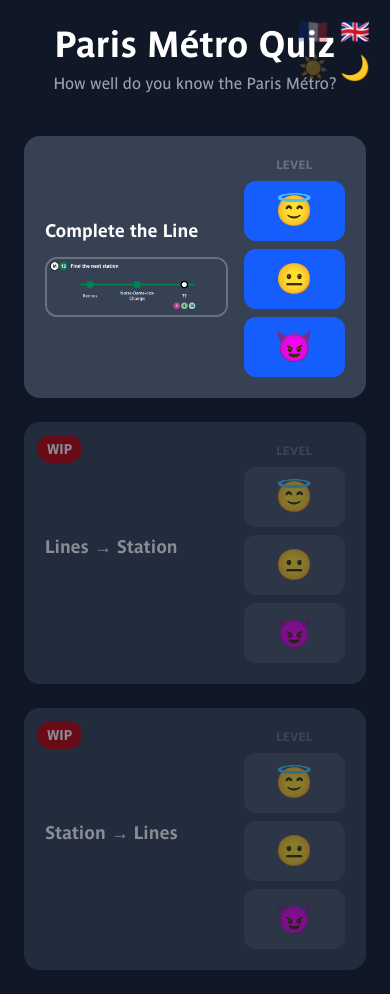
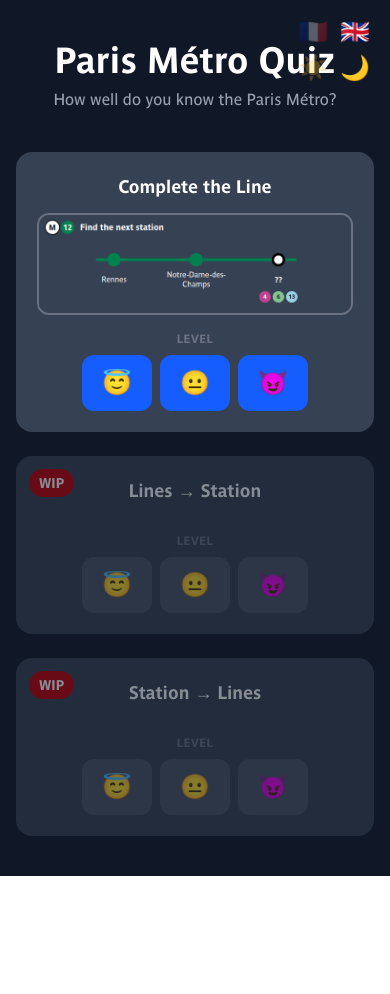
Before and after one commit to guillaume-thiry/metro, a Next.js app: page / in a window 390 px wide. After the commit the page ends 876 px from the top, so only its background shows below. Built offline with nearby package versions, Linux system fonts and the light colour scheme.

Commit message:
add support for mobile

```diff
--- a/app/layout.tsx
+++ b/app/layout.tsx
@@ -1,4 +1,4 @@
-import type { Metadata } from "next";
+import type { Metadata, Viewport } from "next";
 import "./globals.css";
 import { LangProvider } from "@/lib/i18n";
 import { ThemeProvider } from "@/lib/theme";
@@ -7,6 +7,11 @@
 export const metadata: Metadata = {
   title: "Paris Métro Quiz",
   description: "How well do you know the Paris Métro?",
+};
+
+export const viewport: Viewport = {
+  width: "device-width",
+  initialScale: 1,
 };
 
 export default function RootLayout({
--- a/app/page.tsx
+++ b/app/page.tsx
@@ -31,7 +31,7 @@
   const { theme } = useTheme();
 
   return (
-    <main className="min-h-screen bg-gray-50 dark:bg-gray-900 text-gray-900 dark:text-white flex flex-col items-center justify-center p-6 gap-10">
+    <main className="min-h-screen bg-gray-50 dark:bg-gray-900 text-gray-900 dark:text-white flex flex-col items-center justify-center px-4 py-10 sm:p-6 gap-10">
       <div className="text-center">
         <h1 className="text-4xl font-bold mb-2">Paris Métro Quiz</h1>
         <p className="text-gray-500 dark:text-gray-400">{t.home.subtitle}</p>
@@ -42,23 +42,24 @@
           const { title, description } = t.home.modes[mode];
           const wip = mode !== "complete-the-line";
           return (
-            <div key={mode} className={`relative bg-white dark:bg-gray-700 border border-gray-200 dark:border-transparent rounded-2xl p-5 flex items-center gap-4 ${wip ? "opacity-50" : ""}`}>
+            <div key={mode} className={`relative bg-white dark:bg-gray-700 border border-gray-200 dark:border-transparent rounded-2xl p-5 flex flex-col sm:flex-row sm:items-center gap-4 ${wip ? "opacity-50" : ""}`}>
               {wip && (
                 <span className="absolute top-3 left-3 text-sm font-bold bg-red-700 text-white px-2.5 py-1 rounded-full">
                   WIP
                 </span>
               )}
               <div className="flex-1">
-                <h2 className="text-lg font-semibold mb-3">{title}</h2>
+                <h2 className="text-lg font-semibold mb-3 text-center sm:text-left">{title}</h2>
                 {PREVIEW_SLUG[mode] && <PreviewImage src={`/previews/${PREVIEW_SLUG[mode]}_${theme}_${lang}.png`} alt={title} />}
               </div>
               <div className="flex flex-col gap-2 items-center">
                 <span className="text-xs font-semibold text-gray-400 dark:text-gray-500 uppercase tracking-wide">{t.home.level}</span>
+                <div className="flex flex-row sm:flex-col gap-2 items-center">
                   {DIFFICULTIES.map((diff) => (
                     wip ? (
                       <div
                         key={diff}
-                      className="text-center bg-gray-300 dark:bg-gray-600 text-gray-400 dark:text-gray-500 text-3xl px-8 py-3 rounded-xl cursor-not-allowed"
+                        className="text-center bg-gray-300 dark:bg-gray-600 text-gray-400 dark:text-gray-500 text-2xl sm:text-3xl px-5 sm:px-8 py-3 rounded-xl cursor-not-allowed"
                       >
                         {diff === "easy" ? "😇" : diff === "medium" ? "😐" : "😈"}
                       </div>
@@ -66,12 +67,13 @@
                       <Link
                         key={diff}
                         href={`/play?mode=${mode}&difficulty=${diff}`}
-                      className="text-center bg-blue-500 dark:bg-blue-600 hover:bg-blue-400 dark:hover:bg-blue-500 text-white text-3xl px-8 py-3 rounded-xl"
+                        className="text-center bg-blue-500 dark:bg-blue-600 hover:bg-blue-400 dark:hover:bg-blue-500 text-white text-2xl sm:text-3xl px-5 sm:px-8 py-3 rounded-xl"
                       >
                         {diff === "easy" ? "😇" : diff === "medium" ? "😐" : "😈"}
                       </Link>
                     )
                   ))}
+                </div>
               </div>
             </div>
           );
--- a/app/play/GameScreen.tsx
+++ b/app/play/GameScreen.tsx
@@ -133,7 +133,7 @@
         </div>
 
         {/* Prompt */}
-        <div className="bg-white dark:bg-gray-700 border border-gray-200 dark:border-transparent rounded-2xl p-5 h-56">
+        <div className="bg-white dark:bg-gray-700 border border-gray-200 dark:border-transparent rounded-2xl p-5 min-h-36 overflow-hidden">
           <Prompt question={question} selectedOption={selectedOption} revealed={revealed} typedAnswer={answered ? input : null} difficulty={difficulty} answered={answered} />
         </div>
 
--- a/app/play/MetroLinePrompt.tsx
+++ b/app/play/MetroLinePrompt.tsx
@@ -35,7 +35,7 @@
 
   // Segment: colored bar connecting circles, mt centers it on h-7 (28px) circles: (28-6)/2 = 11px
   const Segment = () => (
-    <div className="h-1.5 w-36 flex-shrink-0 mt-[11px]" style={{ backgroundColor: color }} />
+    <div className="h-1.5 flex-1 sm:flex-none sm:w-36 mt-[11px]" style={{ backgroundColor: color }} />
   );
 
   const Tail = ({ show }: { show: boolean }) => (
@@ -43,7 +43,7 @@
   );
 
   return (
-    <div className="flex flex-col gap-10">
+    <div className="flex flex-col gap-5 sm:gap-10">
       {/* Title */}
       <div className="flex items-center text-sm text-gray-400">
         <span className="w-7 h-7 rounded-full flex items-center justify-center text-base font-bold flex-shrink-0 bg-white text-gray-900" style={{ boxShadow: "0 0 0 2px #111" }}>
@@ -54,11 +54,11 @@
       </div>
 
       {/* Station row */}
-      <div className="flex items-start justify-center">
+      <div className="flex items-start w-full sm:w-auto sm:justify-center">
         <Tail show={!leftTerminus} />
 
         {stationData.map(({ name, isLast, otherLines }, i) => (
-          <div key={i} className="flex items-start">
+          <div key={i} className={`flex items-start${!isLast ? " flex-1 sm:flex-none" : ""}`}>
             {/* Station: circle + label */}
             <div className="flex flex-col items-center gap-2" style={{ width: 28 }}>
               <div
@@ -71,7 +71,7 @@
                     : { backgroundColor: color, borderColor: color }
                 }
               />
-              <div className="flex flex-col items-center gap-1" style={{ width: 150 }}>
+              <div className="flex flex-col items-center gap-1 w-24 sm:w-[150px]">
                 <span
                   className={`text-center text-base leading-tight min-h-[2.5rem] flex items-center justify-center ${
                     isLast
```
Lines whose indentation alone changed are shown as unchanged.
